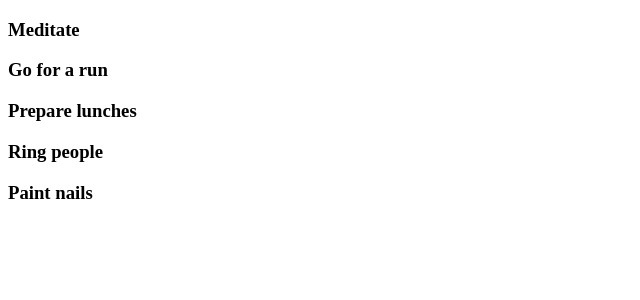
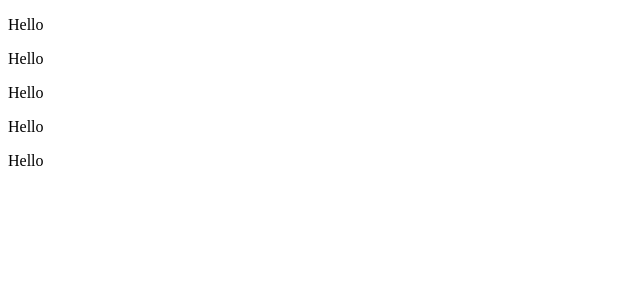
Before and after one commit to emilyjspencer/React-To-Do-List, a React (Create React App) app: page / in a window 1280 px wide. Shown: the top 300 px of the page, without its empty margins (0-640 px from the left). Built offline with nearby package versions, Linux system fonts and the light colour scheme.

Commit message:
Loops through items in Todoitem component

```diff
--- /dev/null
+++ b/src/components/Todoitem.js
@@ -0,0 +1,13 @@
+import React, { Component } from 'react'
+
+export class TodoItem extends Component {
+  render() {
+    return (
+    <div>
+      <p>Hello</p>
+    </div>
+  )
+  }
+}
+
+export default TodoItem
--- a/src/components/Todos.js
+++ b/src/components/Todos.js
@@ -1,11 +1,11 @@
 import React, { Component } from 'react';
-
+import Todoitem from './Todoitem';
 
 class Todos extends Component {
   render() {
 
      return this.props.todos.map((todo) => (
-       <h3>{ todo.title }</h3>
+       <Todoitem />
      ));
 }
 
```
